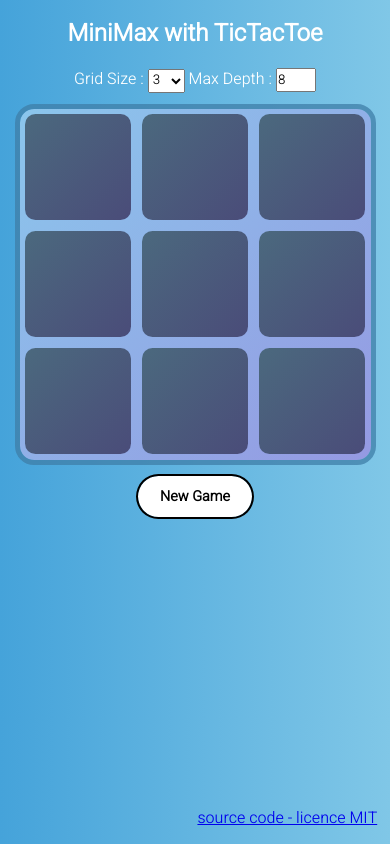
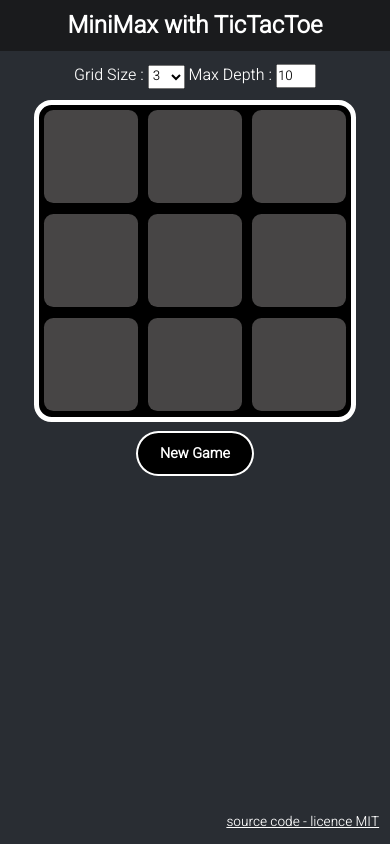
Before and after one commit to mrdcvlsc/minimax-tic-tac-toe, a website with bundled scripts: page public/index.html in a window 390 px wide. Both pictures are taken after a click on the button "New Game". Built offline with nearby package versions, Linux system fonts and the light colour scheme.

Commit message:
updated web app UI

```diff
--- a/public/index.html
+++ b/public/index.html
@@ -3,7 +3,7 @@
 <head>
   <title>MiniMax w/ TicTacToe</title>
 
-  <meta name="theme-color" content="#3e76c9">
+  <meta name="theme-color" content="#030303">
   <meta charset="UTF-8">
   <meta http-equiv="X-UA-Compatible" content="IE=edge">
   <meta name="viewport" content="width=device-width, initial-scale=1.0">
@@ -16,7 +16,10 @@
   <script type="module" src="script.js" defer></script>
 </head>
 <body>
+  <div class="header">
     <h2>MiniMax with TicTacToe</h2>
+  </div>
+  <div class="main">
     <div >
       <span>Grid Size :
         <select class="grid-size">
@@ -30,12 +33,13 @@
         <option label="10" value="10">
       </select></span>
       <span>Max Depth :
-        <input class="input-fields depth-value" type="number" value="8">
+        <input class="input-fields depth-value" type="number" value="10">
       </span>
     </div>
     <div id="board" class="board"></div>
     <button class="new-game">New Game</button>
     <p class="message"></p>
-    <a class="ghlink" href="https://github.com/mrdcvlsc/minimax-tic-tac-toe">source code - licence MIT</a>
+  </div>
+  <a class="ghlink" href="https://github.com/mrdcvlsc/minimax-tic-tac-toe">source code - licence MIT</a>
 </body>
 </html>
--- a/public/script.js
+++ b/public/script.js
@@ -71,7 +71,24 @@ const htmlGridSize = document.querySelector('.grid-size');
 
 // grid size selector
 htmlGridSize.addEventListener('change', () => {
-  setNewGame(Number(htmlGridSize.value));
+  const newGridSize = Number(htmlGridSize.value);
+  if (newGridSize === 3) {
+    document.querySelector('.depth-value').value = 10;
+  } else if (newGridSize === 4) {
+    document.querySelector('.depth-value').value = 5;
+  } else if (newGridSize === 5) {
+    document.querySelector('.depth-value').value = 4;
+  } else if (newGridSize >= 6) {
+    document.querySelector('.depth-value').value = 3;
+  }
+
+  setNewGame(
+    newGridSize,
+    'The depth was changed for optimal calculation speed. ' +
+      'You can change the depth on your own, but keep in mind ' +
+      'a higher "depth and grid" values will cause the computer to take ' +
+      'more time to move.'
+  );
 });
 
 // generate squares in the board
@@ -99,8 +116,10 @@ htmlNewGameBtn.addEventListener('click', () => {
   setNewGame(game.grid);
 });
 
-function setNewGame(gridSize) {
-  htmlMessage.innerText = '';
+function setNewGame(gridSize, msg = '') {
+  htmlMessage.innerText = msg;
+  htmlMessage.style.fontSize = '0.9em';
+  htmlMessage.style.color = 'white';
   game = new TicTacToe(gridSize);
   generateCells();
 }
--- a/public/style.css
+++ b/public/style.css
@@ -3,28 +3,38 @@
   margin: 0px;
   box-sizing: border-box;
   font-family: 'Heebo', sans-serif, 'Courier New', Courier, monospace;
+}
 
-  /* outline: 1px solid red; */
+.header {
+  background-color: #1a1b1d;
+  padding: 0.5em;
 }
 
 body {
-  background-color: #3e76c9;
-  background-image: linear-gradient(90deg, #45a3da 0%, #80c7e7 100%);
+  background-color: #292d33;
+  /* background-image: linear-gradient(90deg, #45a3da 0%, #80c7e7 100%); */
 
-  padding: 1em;
+  height: 100vh;
+  width: 100vw;
+}
+
+.main {
+  background-color: #292d33;
+  /* background-image: linear-gradient(0deg, #0d1c24 0%, #bad0db 100%); */
+
+  padding: 0.75em;
   display: flex;
   align-items: center;
   justify-content: baseline;
   flex-direction: column;
-  height: 100vh;
+  height: 90%;
   gap: 1em;
 }
 
 .board {
-  background-color: #8bc6ec;
-  background-image: linear-gradient(135deg, #8bc6ec 0%, #9599e2 100%);
+  background-color: black;
 
-  outline: thick solid #3e7ea8bd;
+  outline: thick solid white;
   display: grid;
 
   border-radius: 4%;
@@ -40,16 +50,13 @@ body {
 }
 
 .cell {
-  background-color: #6291b1;
-  background-image: linear-gradient(135deg, #4b697e 0%, #4a4c79 100%);
+  background-color: rgb(71, 69, 69);
 
   width: 90%;
   height: 90%;
 
   border-radius: 10%;
   overflow: hidden;
-
-  background-color: rgb(245, 245, 245);
 
   display: flex;
   justify-content: center;
@@ -64,16 +71,12 @@ body {
   font-size: 2.5em;
 }
 
-.cell:hover {
-  background-color: rgb(141, 255, 141);
+.cell:active {
+  color: black;
+  background-color: gold;
 }
 
-h1,
 h2,
-h3,
-h4,
-h5,
-h6,
 span,
 p {
   text-align: center;
@@ -83,9 +86,9 @@ p {
 .new-game {
   border: none;
 
-  color: black;
-  outline: 0.2em solid black;
-  background-color: white;
+  color: white;
+  outline: 0.2em solid white;
+  background-color: black;
 
   font-weight: bolder;
   font-size: 0.9em;
@@ -96,13 +99,21 @@ p {
   padding-inline: 1.5em;
   transition: ease-in 0.1s;
   cursor: pointer;
+
+  -webkit-tap-highlight-color: transparent;
 }
 
 .new-game:hover {
   transform: scale(1.02);
   color: white;
   outline: 0.2em solid black;
-  background-color: rgba(11, 42, 83, 0.932);
+  background-color: black;
+  font-weight: bolder;
+}
+
+.new-game:active {
+  color: black;
+  background-color: gold;
 }
 
 .input-fields {
@@ -115,15 +126,32 @@ p {
   right: 0.8em;
 }
 
+.message {
+  width: 60%;
+}
+
+a {
+  font-size: 0.85em;
+  color: white;
+}
+
 @media (max-width: 450px) {
   body {
     height: 85vh;
   }
 
+  .main {
+    height: 90%;
+  }
+
   .board {
-    outline: thick solid #3e7ea8bd;
+    outline-width: thick;
 
-    width: min(90vh, 90vw);
-    height: min(90vh, 90vw);
+    width: min(80vh, 80vw);
+    height: min(80vh, 80vw);
+  }
+
+  .message {
+    width: 100%;
   }
 }
```
